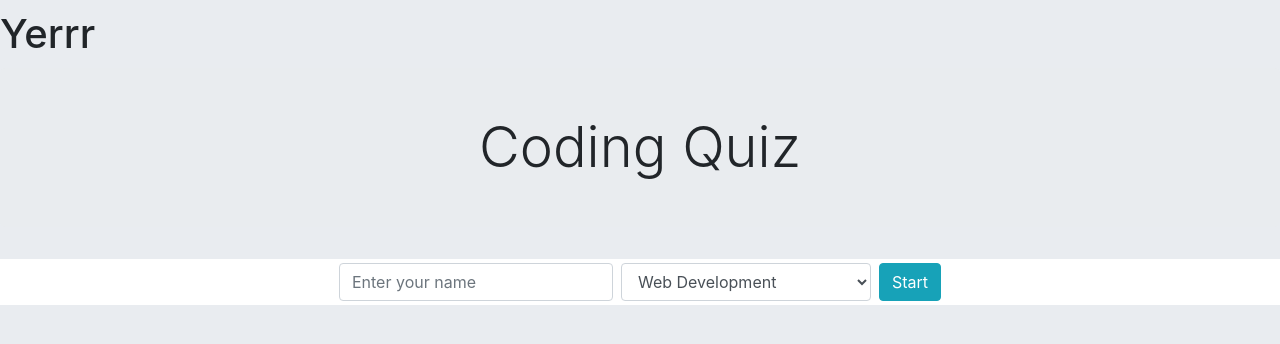
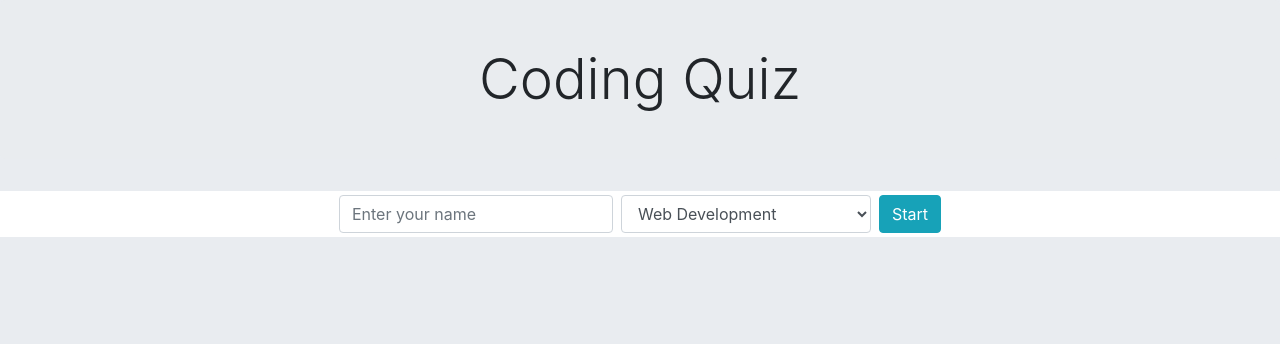
Before and after one commit to The-Jacko/CUS1172_Spring2020_Jackie_Ho, a plain HTML site: page index.html in a window 1280 px wide. Drawn offline with nearby package versions, Linux system fonts and the light colour scheme.

Commit message:
done testing netlify

```diff
--- a/index.html
+++ b/index.html
@@ -14,7 +14,6 @@
 </head>
 
 <body>
-  <h1>Yerrr</h1>
   <div class="jumbotron">
     <h1 class="display-4 text-center">Coding Quiz</h1>
   </div>
```
